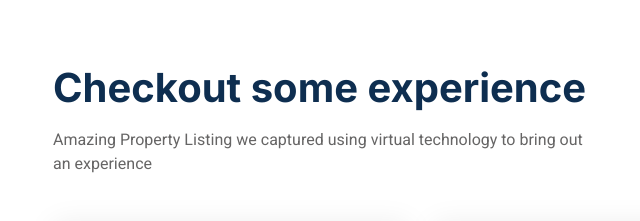
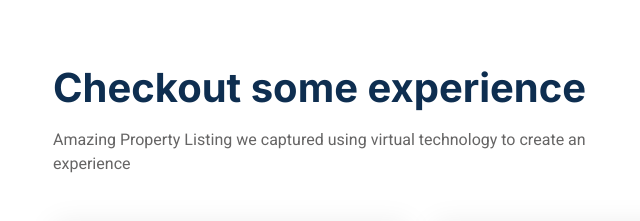
Before and after one commit to Dministry/virety, a plain HTML site: page index.html in a window 1280 px wide. Shown: the part 1800-2021 px from the top of the page, 29-669 px from the left. Drawn offline with nearby package versions, Linux system fonts and the light colour scheme.

Commit message:
made changes

```diff
--- a/index.html
+++ b/index.html
@@ -277,7 +277,7 @@
                     <div class="col-lg-6">
                         <div class="text-start mx-auto mb-5 wow slideInLeft" data-wow-delay="0.1s">
                             <h1 class="mb-3">Checkout some experience</h1>
-                            <p>Amazing Property Listing we captured using virtual technology to bring out an experience</p>
+                            <p>Amazing Property Listing we captured using virtual technology to create an experience</p>
                         </div>
                     </div>
                     <!-- <div class="col-lg-6 text-start text-lg-end wow slideInRight" data-wow-delay="0.1s">
```
